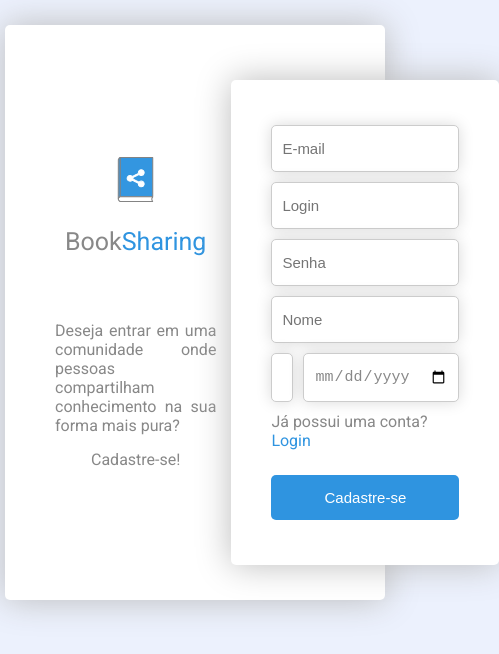
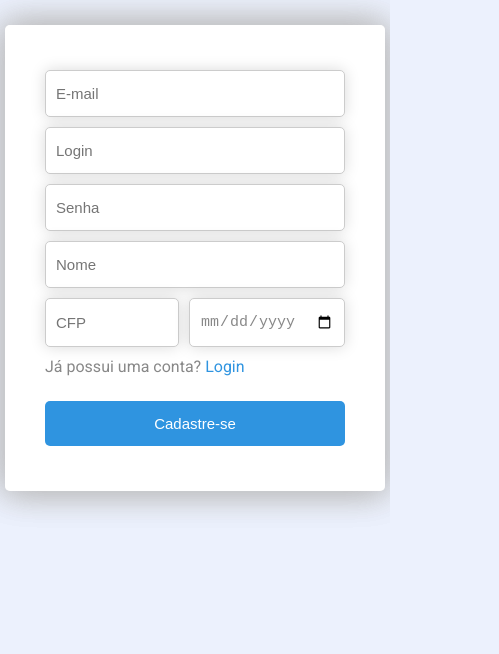
Before and after one commit to rainanDeveloper/bookSharing, a React (Create React App) app in the folder frontend/: page /SignUp in a window 390 px wide. Shown: the top 654 px of the page, 499 px wide, since content can reach past the window. Built offline with nearby package versions, Linux system fonts and the light colour scheme; no server answers.

Commit message:
Added the media queries due mobile responsivity

```diff
--- a/frontend/src/components/Dashboard/styles.css
+++ b/frontend/src/components/Dashboard/styles.css
@@ -84,6 +84,7 @@
     width: 100%;
     background: white;
     box-shadow: 0 0 15px #ccc;
+    z-index: 1;
 }
 
 .DashBoard header h1 {
@@ -266,3 +267,29 @@
 button.Delete:hover {
     filter: brightness(110%);
 }
+
+@media (max-width: 600px){
+    .DashBoard .projectTitle{
+        display: none !important;
+    }
+
+    .DashBoard header div.menu {
+        width: 100% !important;
+    }
+
+    .DashBoard header div.menu h1 {
+        text-align: left;
+    }
+
+    div.dash-itens ul {
+        display: grid;
+        grid-template-columns: 1fr !important;
+    }
+}
+
+@media (max-width: 1000px){
+    div.dash-itens ul {
+        display: grid;
+        grid-template-columns: 1fr 1fr;
+    }
+}
--- a/frontend/src/components/SignUp/styles.css
+++ b/frontend/src/components/SignUp/styles.css
@@ -45,3 +45,17 @@
     line-height: 25px;
     margin: 0 !important;
   }
+
+@media (max-width: 700px){
+    .SignUp {
+        padding: 0;
+    }
+    .SignUp section{
+        display: none;
+    }
+
+    .SignUp .LoginForm{
+        max-width: unset !important;
+        margin-top: 0;
+    }
+}
```
